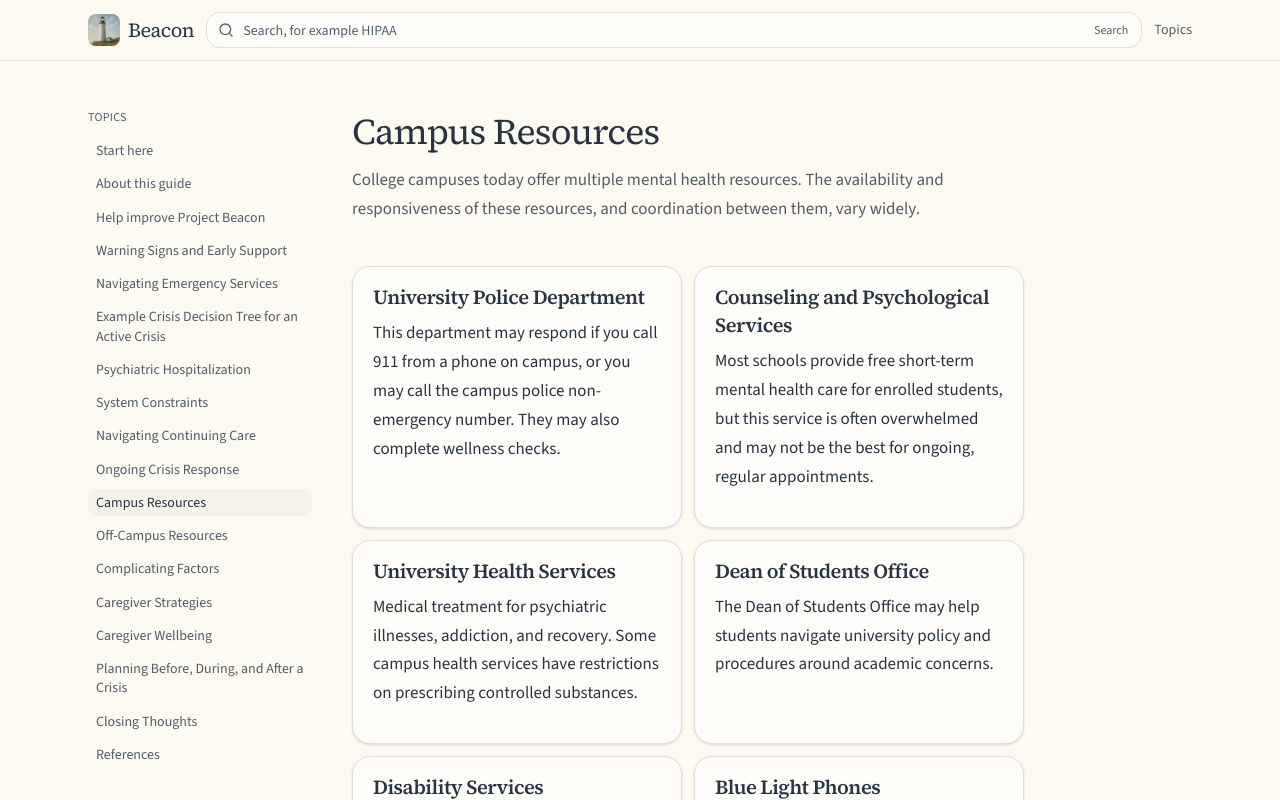
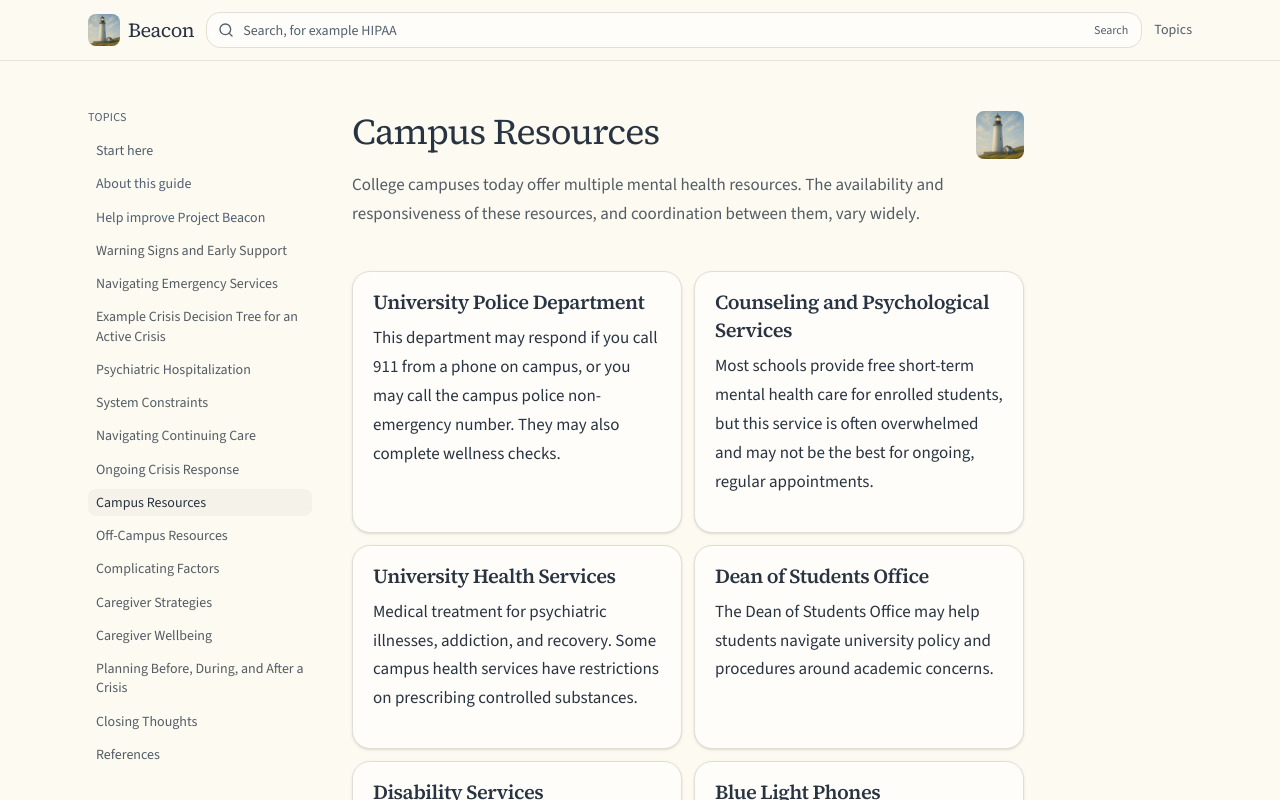
Before and after one commit to pdxshibaa/Beacon, a Next.js app: page /guide/campus-resources in a window 1280 px wide. Shown: the top 800 px of the page. Built offline with nearby package versions, Linux system fonts and the light colour scheme.

Commit message:
adding small lighthouse

```diff
--- a/src/app/guide/[slug]/page.tsx
+++ b/src/app/guide/[slug]/page.tsx
@@ -92,8 +92,16 @@ export default async function GuideSectionPage({
             : "min-w-0 max-w-2xl flex-1"
         }
       >
-        <h1 className="font-heading text-3xl leading-tight tracking-tight text-foreground sm:text-4xl">
-          {section.title}
+        <h1 className="flex items-start gap-3 font-heading text-3xl leading-tight tracking-tight text-foreground sm:text-4xl">
+          <span className="min-w-0 flex-1">{section.title}</span>
+          <img
+            src="/images/lighthouse.png"
+            alt=""
+            width={64}
+            height={64}
+            className="mt-0.5 size-10 shrink-0 rounded-md object-cover sm:size-12"
+            aria-hidden="true"
+          />
         </h1>
         {warningSignsLayout ? (
           <>
```
